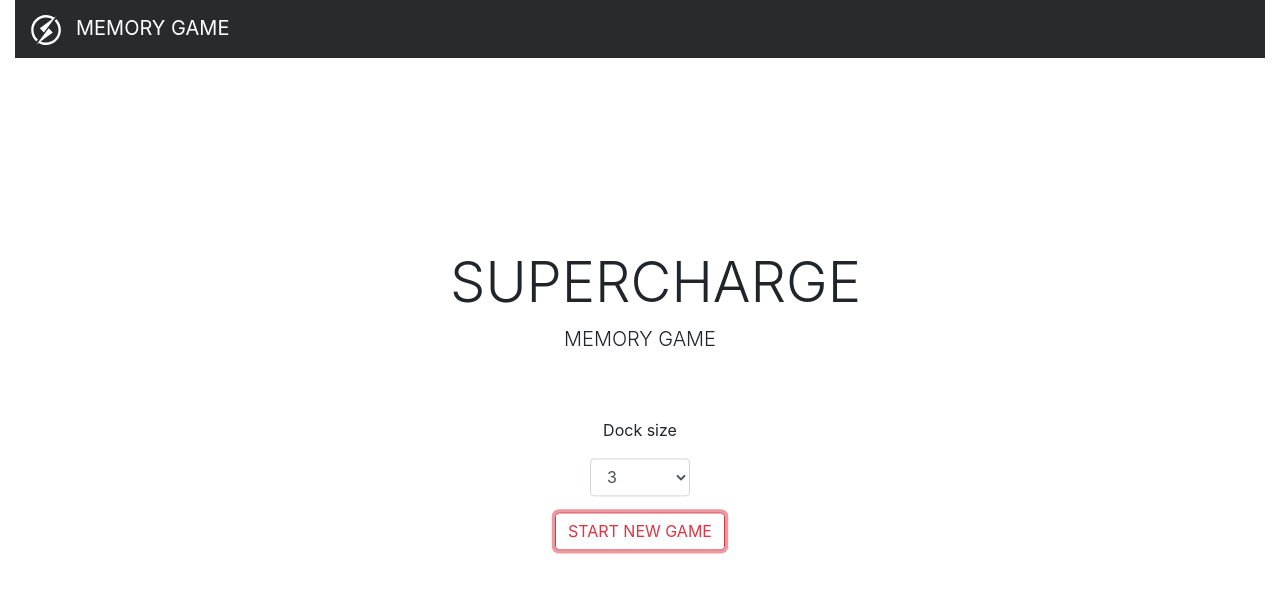
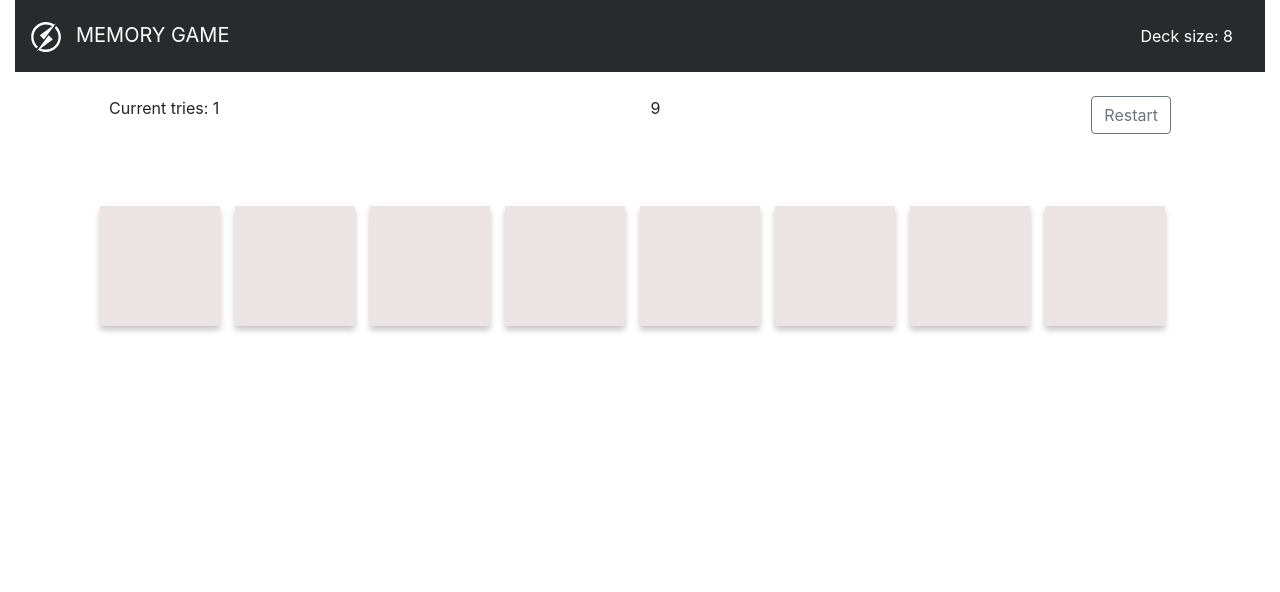
Before and after one commit to blaskodaniel/card-matching, an Angular app: page /start in a window 1280 px wide. Both pictures are taken after a click on the button "START NEW GAME". Shown: the top 592 px of the page. Built offline with nearby package versions, Linux system fonts and the light colour scheme.

Commit message:
Cards and board implementation

```diff
--- a/src/app/components/card/card.component.html
+++ b/src/app/components/card/card.component.html
@@ -1,3 +1,4 @@
-<div class="card" style="width: 18rem;">
-    <img class="card-img-top" src=".../100px180/" alt="Card image cap">
+<div class="card" [ngClass]="{'rounded':isEnd}" (click)="Flip()">
+    <div class="cover" *ngIf="!isEnd"></div>
+    <img class="card-img-top" [ngClass]="{'cardTry':isFaceUp}" src="../../../assets/images/cards/angular.png" alt="Card image cap">
 </div>
--- a/src/app/components/card/card.component.scss
+++ b/src/app/components/card/card.component.scss
@@ -0,0 +1,26 @@
+img {
+    max-width: 120px;
+}
+
+.card {
+    margin-right: 15px;
+    margin-bottom: 15px;
+    border: 0;
+}
+
+.cover {
+    background: #ece4e4;
+    z-index: 1000;
+    width: 100%;
+    height: 100%;
+    position: absolute;
+    box-shadow: 0px 4px 6px 0px #0a0a0a3b;
+}
+
+.cardEnd {
+    filter: opacity(50%);
+}
+
+.cardTry {
+    z-index: 1001;
+}
--- a/src/app/components/card/card.component.ts
+++ b/src/app/components/card/card.component.ts
@@ -6,10 +6,16 @@ import { Component, OnInit } from '@angular/core';
   styleUrls: ['./card.component.scss']
 })
 export class CardComponent implements OnInit {
+  imgSource: string;
+  isFaceUp = false;
 
   constructor() { }
 
   ngOnInit() {
   }
 
+  Flip(){
+    this.isFaceUp = true;
+  }
+
 }
--- a/src/app/components/landingpage/landingpage.component.html
+++ b/src/app/components/landingpage/landingpage.component.html
@@ -3,9 +3,14 @@
         <img src="../../../assets/images/supercharge-logo.svg" width="30" height="30" alt="">
         <span class="navbar-title">MEMORY GAME</span>
     </a>
+    <nav class="navbar navbar-light gameControl">
+        <span class="navbar-text">
+            Deck size: {{deckSize.length}}
+        </span>
+    </nav>
 </nav>
 
-<div class="center-center">
+<div class="center-center" *ngIf="!showGameBoard">
     <div class="row">
         <div class="col">
             <h1 class="display-4 welcometext">SUPERCHARGE</h1>
@@ -18,9 +23,9 @@
     </div>
     <div class="row mt-5">
         <div class="col">
-            <p>Dock size</p>
-            <select class="form-control dock-select" [(ngModel)]="docknumber">
-              <option *ngFor="let dock of dockSize" [value]="dock">{{dock}}</option>
+            <p>Deck size</p>
+            <select class="form-control dock-select" [(ngModel)]="decknumber">
+              <option *ngFor="let dock of deckSize" [value]="dock">{{dock}}</option>
             </select>
         </div>
     </div>
@@ -30,3 +35,16 @@
         </div>
     </div>
 </div>
+
+<div class="container" *ngIf="showGameBoard">
+    <div class="d-flex justify-content-between p-4">
+        <div class="tries">Current tries: 1</div>
+        <div class="best">9</div>
+        <div class="restart">
+            <button type="button" class="btn btn-outline-secondary">Restart</button>
+        </div>
+    </div>
+    <div class="d-flex flex-wrap flex-row justify-content-center align-items-center mt-5">
+        <app-card *ngFor="let car of deckSize"></app-card>
+    </div>
+</div>
--- a/src/app/components/landingpage/landingpage.component.scss
+++ b/src/app/components/landingpage/landingpage.component.scss
@@ -24,6 +24,10 @@
     -webkit-transform: translate(-50%, -50%);
 }
 
+.gameControl span {
+    color: white;
+}
+
 
 /* MOBILE VIEW */
 
--- a/src/app/components/landingpage/landingpage.component.ts
+++ b/src/app/components/landingpage/landingpage.component.ts
@@ -7,19 +7,21 @@ import { Settings } from "../../services/settings.service";
   styleUrls: ['./landingpage.component.scss']
 })
 export class LandingpageComponent implements OnInit {
-  dockSize: number[];
-  docknumber: number;
+  deckSize: number[];
+  decknumber: number;
+  showGameBoard = false;
 
   constructor(private appSettings: Settings) {}
 
   ngOnInit() {
-    let dockMax = +this.appSettings.numberofcards_max;
-    let dockMin = +this.appSettings.numberofcards_min;
-    this.docknumber = dockMin;
-    if(dockMax > dockMin){
-      this.dockSize = this.RangeFill(dockMin,dockMax);
+    let deckMax = +this.appSettings.numberofcards_max;
+    let deckMin = +this.appSettings.numberofcards_min;
+    this.decknumber = deckMin;
+
+    if(deckMax > deckMin){
+      this.deckSize = this.RangeFill(deckMin,deckMax);
     }else{
-      this.dockSize = this.RangeFill(3,10);
+      this.deckSize = this.RangeFill(3,10);
     }
 
   }
@@ -29,6 +31,6 @@ export class LandingpageComponent implements OnInit {
   }
 
   StartGame(){
-    console.log(this.docknumber);
+    this.showGameBoard = true;
   }
 }
```
